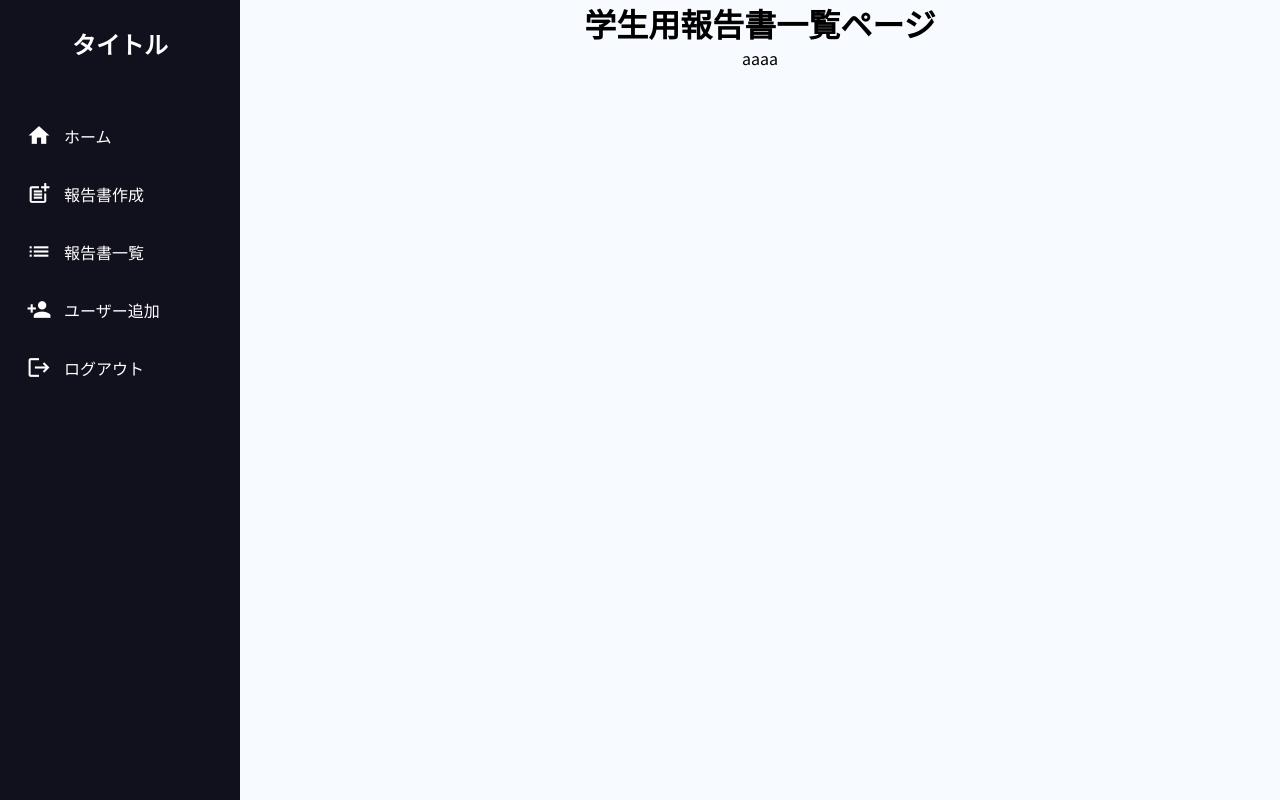
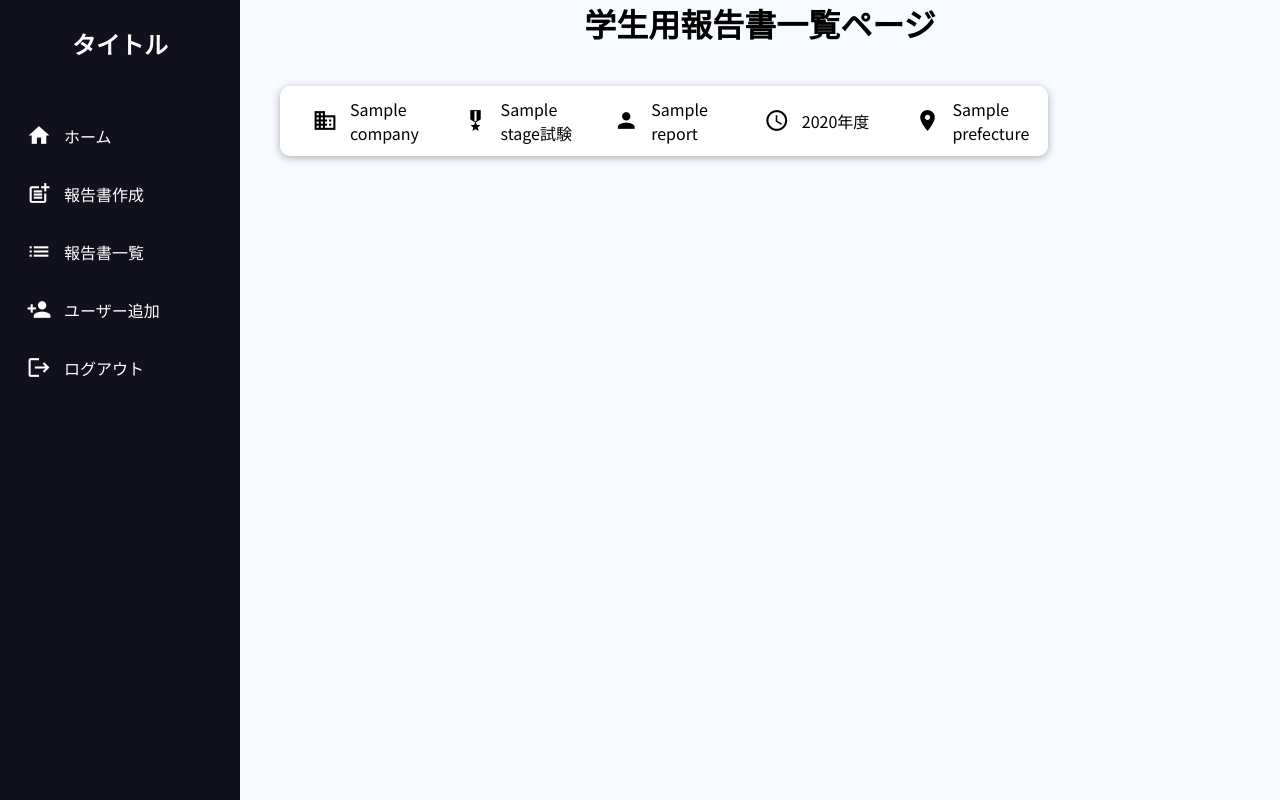
Before and after one commit to morijyobi-2021-itadv3/JobReportManagement, a Flask app: page /student/list in a window 1280 px wide. Run offline with Flask 2, Linux system fonts and the light colour scheme; a database or web service that is not in the repository returns one stand-in record (values such as "Sample title"); some libraries are stand-ins or nearby versions; some web fonts are replaced.

Commit message:
[add]cssファイルの作成・記述,レイアウトの変更

```diff
--- /dev/null
+++ b/static/css/report_list.css
@@ -0,0 +1,36 @@
+.report_list_ul {
+    padding: 40px;
+}
+
+.report_list_li {
+    width: 80%;
+    margin-bottom: 20px;
+    padding: 10px 20px;
+    border-radius: 10px;
+    background: #fff;
+    box-shadow: 0 2px 8px 0 rgba(0,0,0,.3);
+    display: flex;
+    justify-content: space-between;
+    align-items: center;
+    color: #000;
+}
+
+.list_data_wrapper {
+    width: calc(100% / 5 - 20px);
+    display: flex;
+    align-items: center;
+}
+
+.list_data {
+    text-align: left;
+}
+
+.report_list_li .material-icons-outlined {
+    font-size: 2.5rem;
+    height: 50px;
+    min-width: 50px;
+    line-height: 50px;
+    border-radius: 12px;
+    text-align: center;
+    font-family: 'Material Icons';
+}
--- a/templates/student/report_list.html
+++ b/templates/student/report_list.html
@@ -1,6 +1,38 @@
 {% extends "template.html" %}
 
+{% block css %}
+<link rel="stylesheet" href="../static/css/report_list.css">
+{% endblock %}
+
 {% block content %}
+
 <h1>学生用報告書一覧ページ</h1>
-<a>aaaa</a>
+<ul class="report_list_ul">
+    {% for data in datas %}
+    <a href="#">
+        <li class="report_list_li">
+            <div class="list_data_wrapper">
+                <span class="material-icons-outlined">business</span>
+                <span class="list_data">{{data[0]}}</span>
+            </div>
+            <div class="list_data_wrapper">
+                <span class="material-icons-outlined">military_tech</span>
+                <span class="list_data">{{data[1]}}試験</span>
+            </div>
+            <div class="list_data_wrapper">
+                <span class="material-icons-outlined">person</span>
+                <span class="list_data">{{data[2]}}</span>
+            </div>
+            <div class="list_data_wrapper">
+                <span class="material-icons-outlined">schedule</span>
+                <span class="list_data">{{data[3]}}年度</span>
+            </div>
+            <div class="list_data_wrapper">
+                <span class="material-icons-outlined">location_on</span>
+                <span class="list_data">{{data[4]}}</span>
+            </div>
+        </li>
+    </a>
+    {% endfor %}
+    </ul>
 {% endblock %}
```
